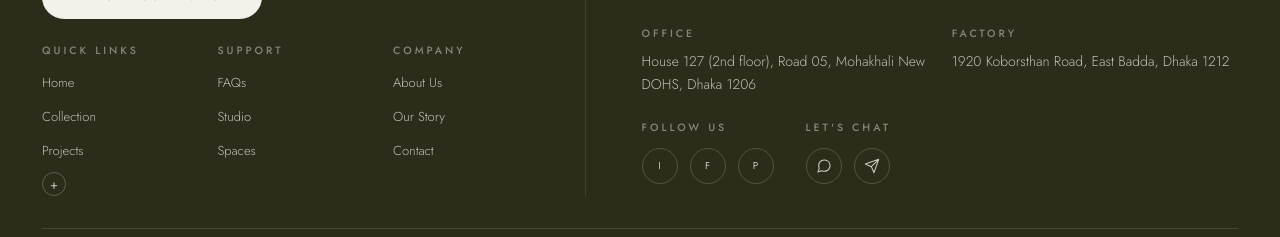
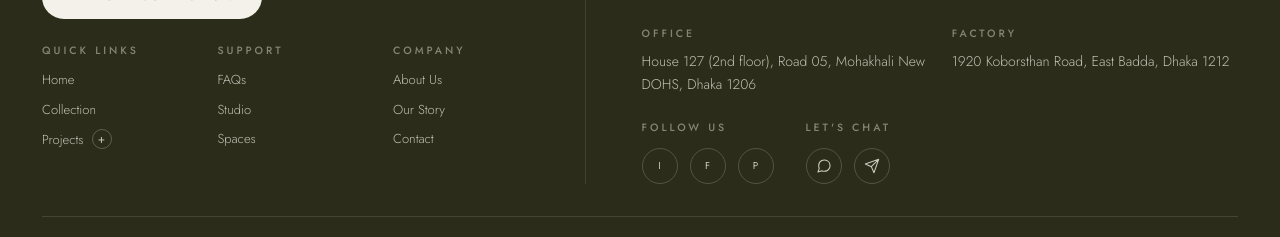
Before and after one commit to naima-uddin/interior-design-frontend, a Next.js app: page / in a window 1280 px wide. Shown: the part 8215-8452 px from the top of the page. Built offline with nearby package versions, Linux system fonts and the light colour scheme; no server answers.

Commit message:
Update Footer.tsx

```diff
--- a/components/Footer.tsx
+++ b/components/Footer.tsx
@@ -159,25 +159,27 @@ function FooterCol({
     <div>
       <p className="eyebrow !text-cream-100/45">{title}</p>
       <ul className="mt-3 space-y-2.5">
-        {visible.map((l) => (
-          <li key={l.label}>
-            <Link href={l.href} className="text-[13px] font-light text-cream-100/75 transition hover:text-cream-100">
-              {l.label}
-            </Link>
-          </li>
-        ))}
-        {collapsible && !expanded && (
-          <li>
+        {visible.map((l, i) => {
+          const isLast = i === visible.length - 1;
+          const toggle = collapsible && isLast && (
             <button
               type="button"
-              onClick={() => setExpanded(true)}
-              aria-label="Show more links"
-              className="grid h-6 w-6 place-items-center rounded-full border border-cream-100/25 text-[13px] leading-none text-cream-100/75 transition hover:border-cream-100 hover:text-cream-100"
+              onClick={() => setExpanded((v) => !v)}
+              aria-label={expanded ? "Show fewer links" : "Show more links"}
+              className="grid h-5 w-5 shrink-0 place-items-center rounded-full border border-cream-100/25 text-[12px] leading-none text-cream-100/75 transition hover:border-cream-100 hover:text-cream-100"
             >
-              +
+              {expanded ? "−" : "+"}
             </button>
-          </li>
-        )}
+          );
+          return (
+            <li key={l.label} className="flex items-center gap-2">
+              <Link href={l.href} className="text-[13px] font-light text-cream-100/75 transition hover:text-cream-100">
+                {l.label}
+              </Link>
+              {toggle}
+            </li>
+          );
+        })}
       </ul>
     </div>
   );
```
